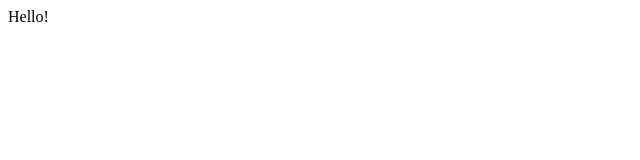
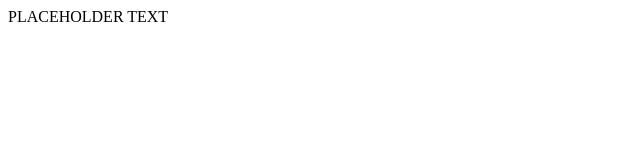
Before and after one commit to Janelgr5/react_nerd_app_start, a website: page index.html in a window 1280 px wide. Shown: the whole page, without its empty margins (0-640 px from the left). Drawn offline with Linux system fonts and the light colour scheme.

Commit message:
[express] install nodemon and update index.html file to reflect blog post

```diff
--- a/index.html
+++ b/index.html
@@ -22,7 +22,7 @@
 <body>
   <!-- We will render our React app into a div with an id of 'app' -->
   <!-- We can grab it off the DOM by saing `document.getElementById('app');` -->
-  <div id="app">Hello!</div>
+  <div id="app">PLACEHOLDER TEXT</div>
 </body>
 
 </html>
--- a/package.json
+++ b/package.json
@@ -29,7 +29,7 @@
     "@babel/core": "^7.6.4",
     "@babel/preset-react": "^7.6.3",
     "babel-loader": "^8.0.6",
-    "nodemon": "^1.19.3",
+    "nodemon": "^1.19.4",
     "webpack": "^4.41.0",
     "webpack-cli": "^3.3.9"
   }
```
Also changed, not shown: 1 other file.
